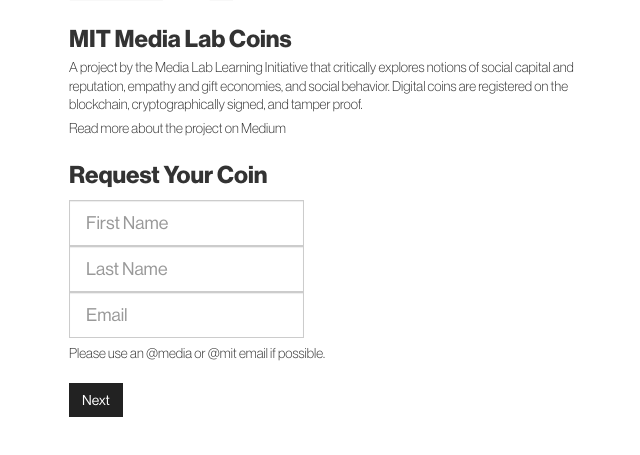
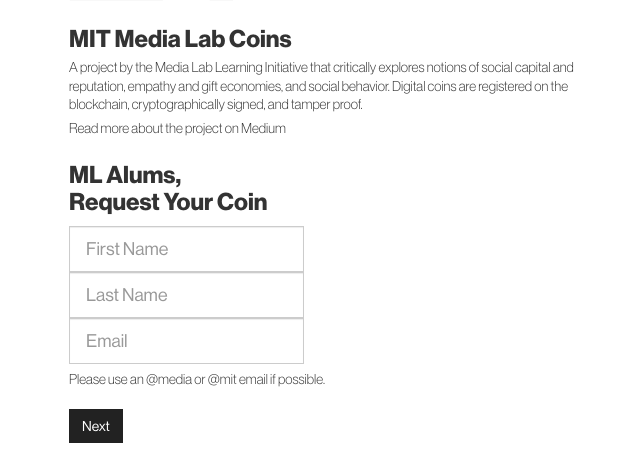
Before and after one commit to blockchain-certificates/cert-viewer, a Python web app: template templates/index.html in a window 1280 px wide. Shown: the part 199-654 px from the top of the page, without its empty margins (1-641 px from the left). Run offline with Jinja, Linux system fonts and the light colour scheme; the template is opened without the code that fills it, so the values that code supplies are empty, except form fields; form fields are guessed from the names that the template uses; some libraries are stand-ins or nearby versions.

Commit message:
ml alums

```diff
--- a/templates/index.html
+++ b/templates/index.html
@@ -43,7 +43,7 @@
               Read more about the project on Medium
             </a>
           </p>
-          <h3 class="heading font-bold" id="prompt-header">Request Your Coin</h3>
+          <h3 class="heading font-bold" id="prompt-header">ML Alums,<br>Request Your Coin</h3>
           <div class="col-md-12 col-sm-12 col-xs-12 no-padding-col">
               {% with messages = get_flashed_messages() %}
                 {% if messages %}
```
